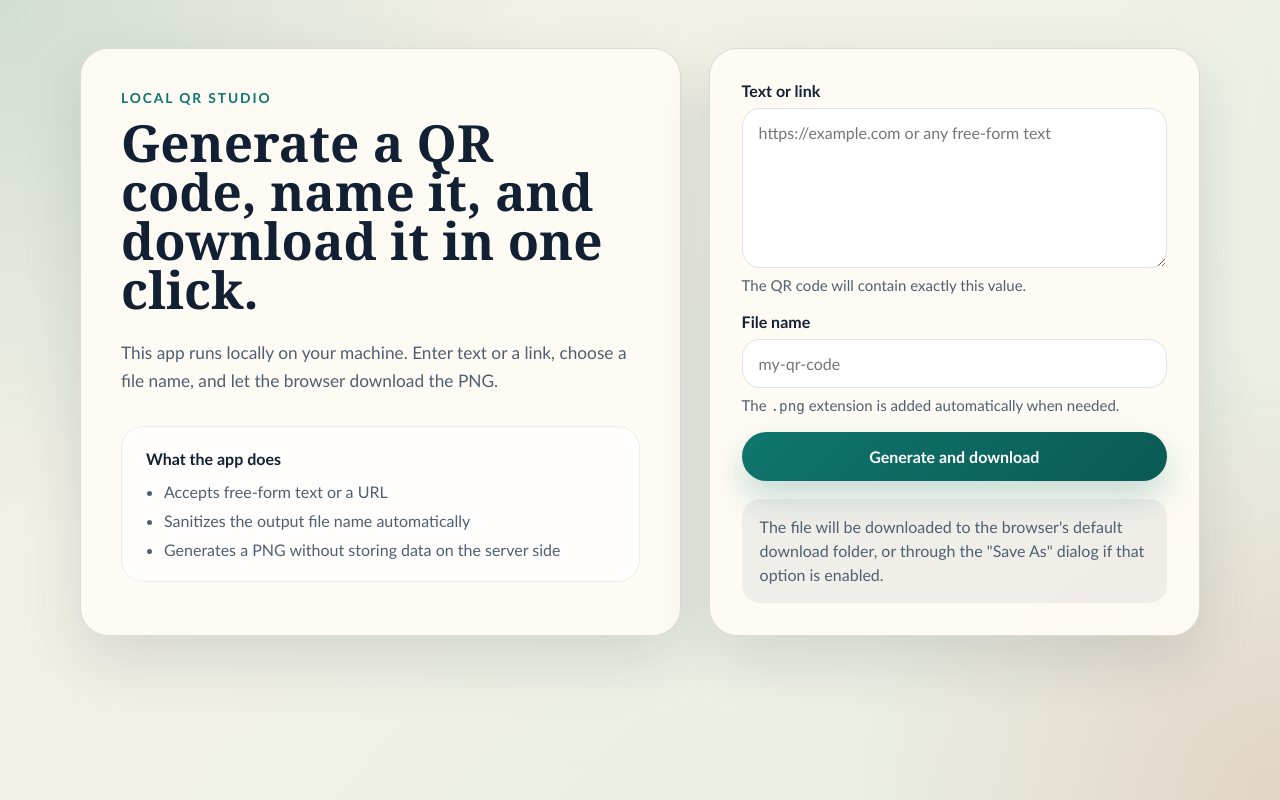
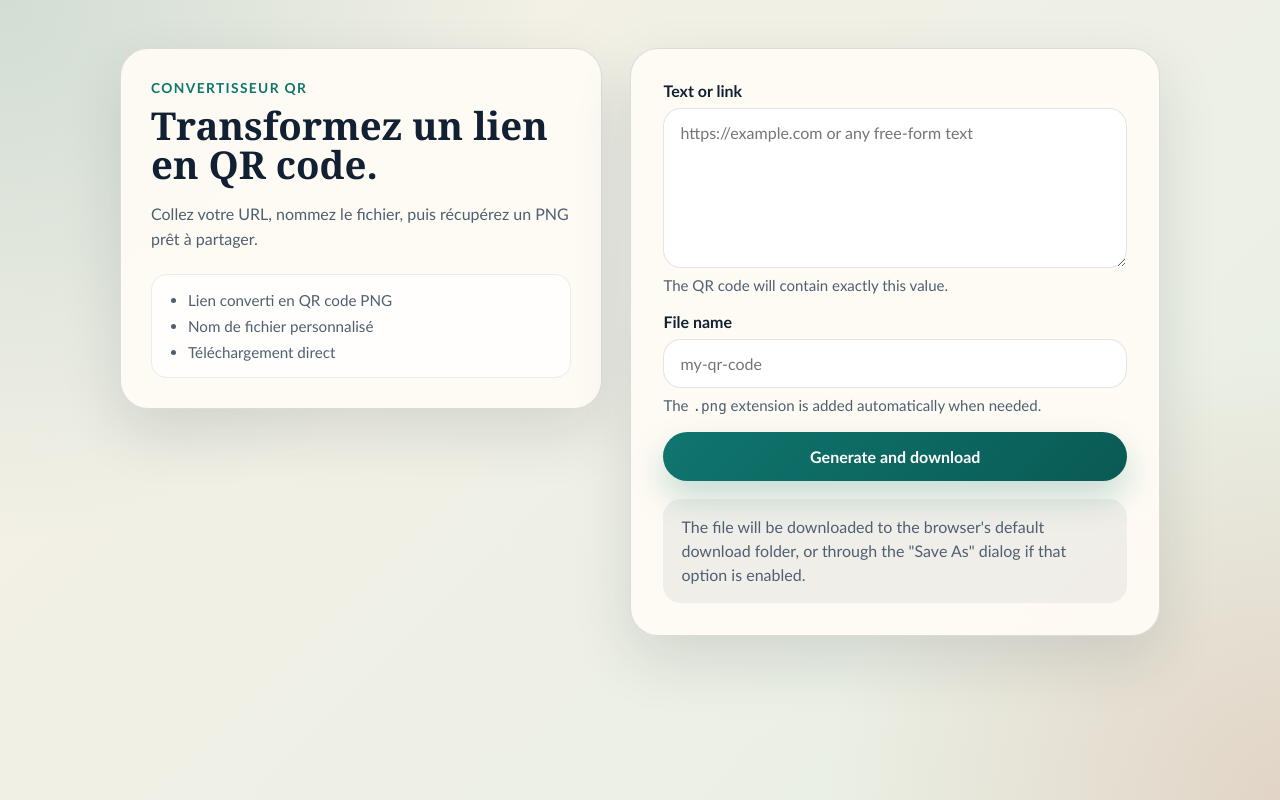
Before and after one commit to Gob-coder-dev/CodeQR-WebApp, a Flask app: page / in a window 1280 px wide. Run offline with Flask 3, Linux system fonts and the light colour scheme.

Commit message:
front updated

```diff
--- a/static/style.css
+++ b/static/style.css
@@ -28,12 +28,12 @@ body {
 }
 
 .layout {
-  width: min(1120px, calc(100% - 32px));
+  width: min(1040px, calc(100% - 32px));
   margin: 0 auto;
   padding: 48px 0 56px;
   display: grid;
   gap: 28px;
-  grid-template-columns: 1.1fr 0.9fr;
+  grid-template-columns: minmax(0, 0.82fr) minmax(360px, 0.9fr);
 }
 
 .hero,
@@ -46,7 +46,8 @@ body {
 }
 
 .hero {
-  padding: 40px;
+  padding: 30px;
+  align-self: start;
 }
 
 .panel {
@@ -55,10 +56,10 @@ body {
 }
 
 .eyebrow {
-  margin: 0 0 12px;
+  margin: 0 0 10px;
   font-size: 0.86rem;
   font-weight: 700;
-  letter-spacing: 0.14em;
+  letter-spacing: 0.1em;
   text-transform: uppercase;
   color: var(--primary);
 }
@@ -66,37 +67,33 @@ body {
 h1 {
   margin: 0;
   font-family: Georgia, "Times New Roman", serif;
-  font-size: clamp(2.4rem, 4vw, 4.6rem);
-  line-height: 0.96;
+  font-size: clamp(2rem, 3vw, 3.35rem);
+  line-height: 1.02;
 }
 
 .lede {
-  margin: 24px 0 0;
-  max-width: 44rem;
-  font-size: 1.08rem;
-  line-height: 1.65;
+  margin: 18px 0 0;
+  max-width: 32rem;
+  font-size: 1rem;
+  line-height: 1.55;
   color: var(--muted);
 }
 
 .hero-card {
-  margin-top: 30px;
-  padding: 22px 24px;
-  border-radius: 22px;
+  margin-top: 22px;
+  padding: 16px 18px;
+  border-radius: 16px;
   background: rgba(255, 255, 255, 0.72);
   border: 1px solid rgba(18, 32, 51, 0.08);
-}
-
-.hero-card-title {
-  margin: 0 0 14px;
-  font-weight: 700;
 }
 
 .feature-list {
   margin: 0;
   padding-left: 18px;
   display: grid;
-  gap: 10px;
+  gap: 8px;
   color: var(--muted);
+  font-size: 0.95rem;
 }
 
 .form {
--- a/templates/index.html
+++ b/templates/index.html
@@ -1,30 +1,28 @@
 <!doctype html>
-<html lang="en">
+<html lang="fr">
   <head>
     <meta charset="utf-8">
     <meta name="viewport" content="width=device-width, initial-scale=1">
-    <title>QR Code Convertor</title>
+    <title>Convertisseur de lien en QR code</title>
     <meta
       name="description"
-      content="Generate a PNG QR code from text or a link, then download it directly from your browser."
+      content="Transformez un lien en QR code PNG et t&eacute;l&eacute;chargez-le directement depuis votre navigateur."
     >
     <link rel="stylesheet" href="{{ url_for('static', filename='style.css') }}">
   </head>
   <body>
     <main class="layout">
       <section class="hero">
-        <p class="eyebrow">Local QR Studio</p>
-        <h1>Generate a QR code, name it, and download it in one click.</h1>
+        <p class="eyebrow">Convertisseur QR</p>
+        <h1>Transformez un lien en QR code.</h1>
         <p class="lede">
-          This app runs locally on your machine. Enter text or a link, choose a file name,
-          and let the browser download the PNG.
+          Collez votre URL, nommez le fichier, puis r&eacute;cup&eacute;rez un PNG pr&ecirc;t &agrave; partager.
         </p>
-        <div class="hero-card">
-          <p class="hero-card-title">What the app does</p>
+        <div class="hero-card" aria-label="Fonctionnalit&eacute;s principales">
           <ul class="feature-list">
-            <li>Accepts free-form text or a URL</li>
-            <li>Sanitizes the output file name automatically</li>
-            <li>Generates a PNG without storing data on the server side</li>
+            <li>Lien converti en QR code PNG</li>
+            <li>Nom de fichier personnalis&eacute;</li>
+            <li>T&eacute;l&eacute;chargement direct</li>
           </ul>
         </div>
       </section>
```
Also changed, not shown: tests/test_app.py (+1 -1 lines).
